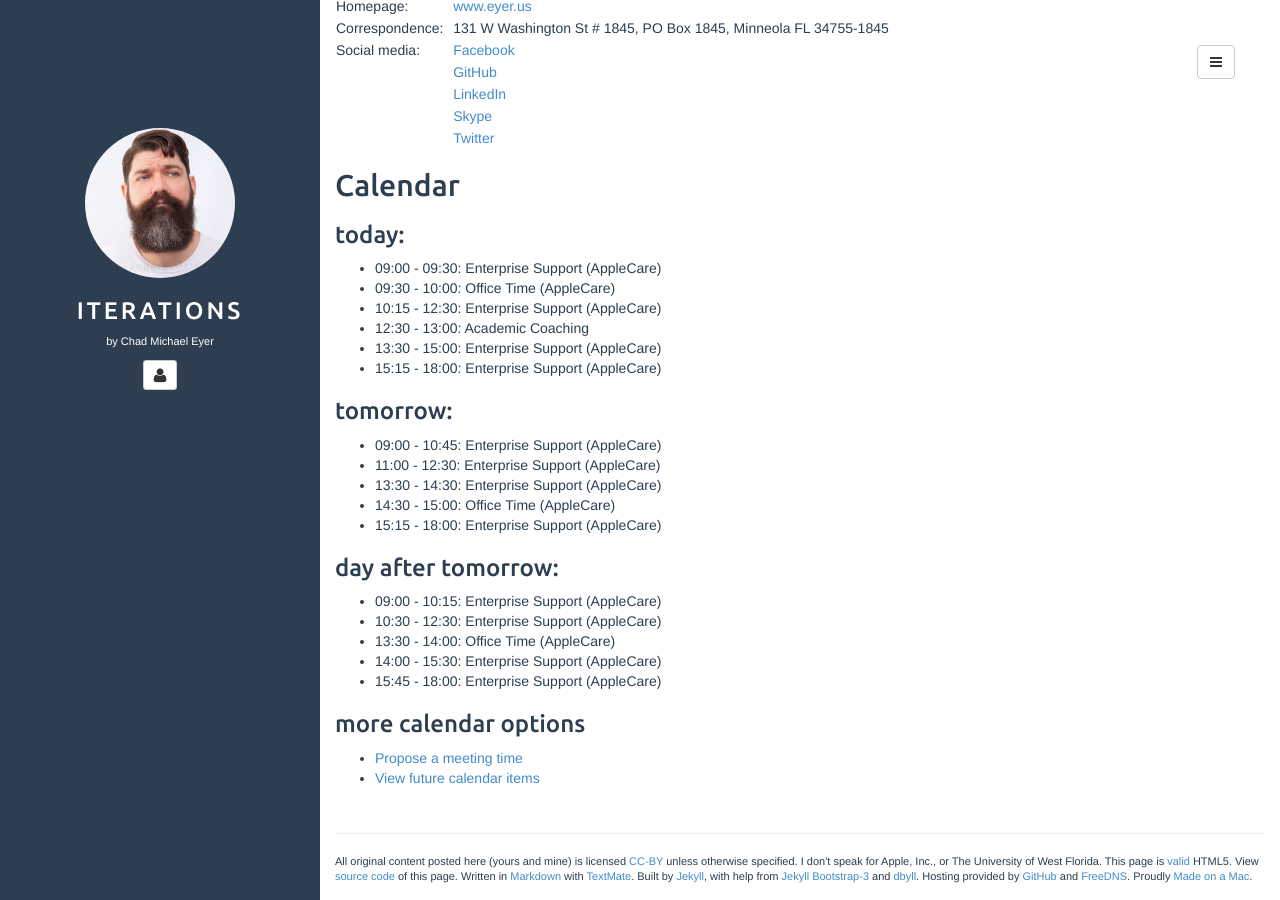
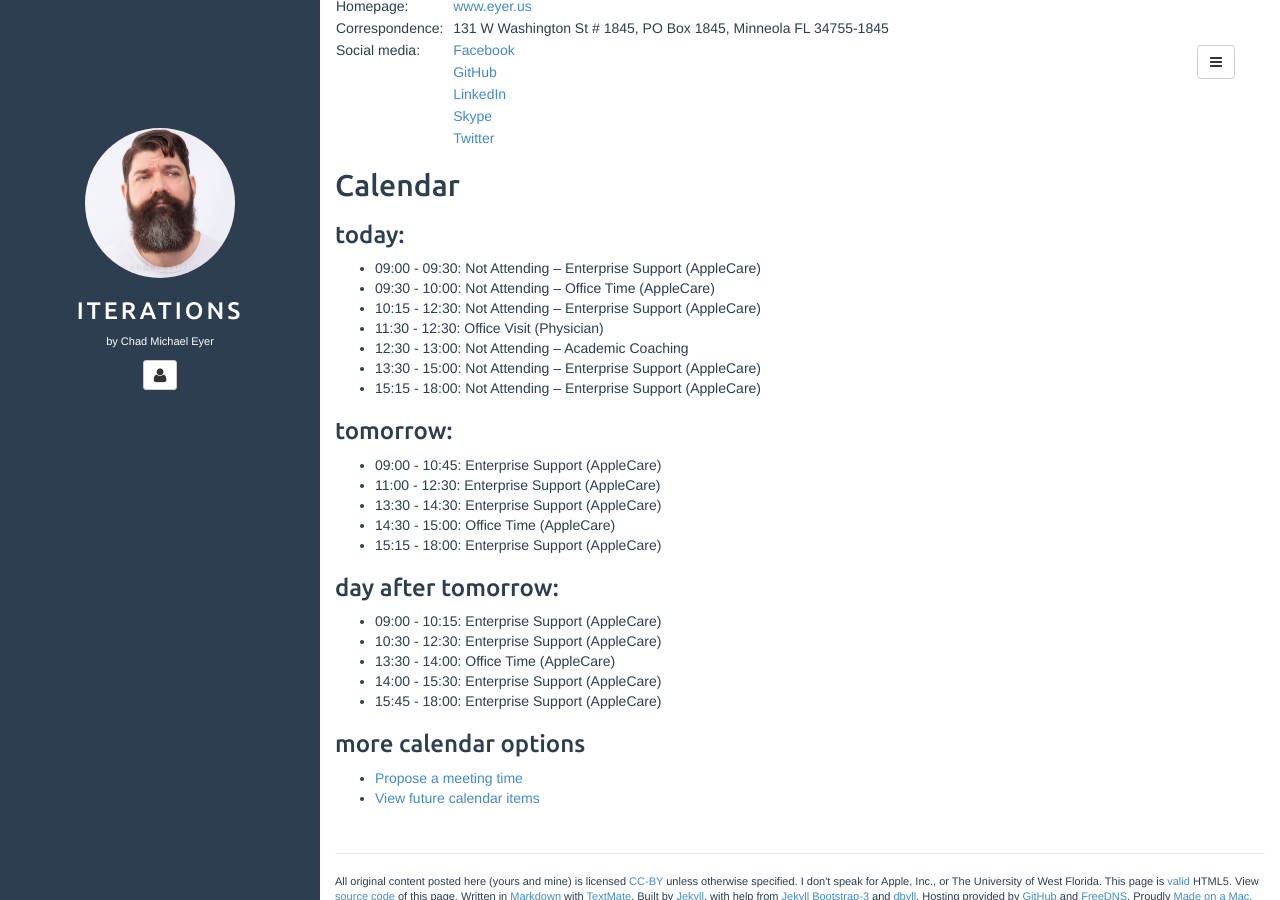
Before and after one commit to chadmichaeleyer/chadmichaeleyer.github.io, a Jekyll site: the page built from about.md, in a window 1280 px wide and 900 px high, scrolled down 1265 px. Built offline with Jekyll 4.4.1, drawn with Linux system fonts in a browser that asks for light colours.

Commit message:
calendar update Fri Jan 27 19:39:28 EST 2017

```diff
--- a/calendar.markdown
+++ b/calendar.markdown
@@ -1,11 +1,12 @@
 ### today:
 
-* 09:00 - 09:30: Enterprise Support (AppleCare)
-* 09:30 - 10:00: Office Time (AppleCare)
-* 10:15 - 12:30: Enterprise Support (AppleCare)
-* 12:30 - 13:00: Academic Coaching
-* 13:30 - 15:00: Enterprise Support (AppleCare)
-* 15:15 - 18:00: Enterprise Support (AppleCare)
+* 09:00 - 09:30: Not Attending – Enterprise Support (AppleCare)
+* 09:30 - 10:00: Not Attending – Office Time (AppleCare)
+* 10:15 - 12:30: Not Attending – Enterprise Support (AppleCare)
+* 11:30 - 12:30: Office Visit (Physician)
+* 12:30 - 13:00: Not Attending – Academic Coaching
+* 13:30 - 15:00: Not Attending – Enterprise Support (AppleCare)
+* 15:15 - 18:00: Not Attending – Enterprise Support (AppleCare)
 
 ### tomorrow:
 
```
Also changed, not shown: calendar-year.markdown (+12 -6 lines).
